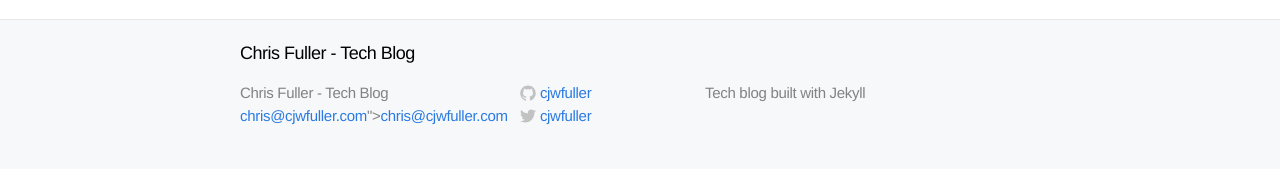
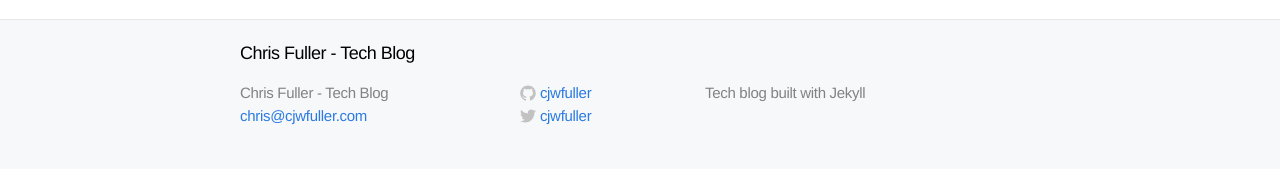
Before and after one commit to cjwfuller/cjwfuller.github.io, a Jekyll site: the page built from index.html, in a window 1280 px wide. Shown: the part 1012-1181 px from the top of the page. Built offline with Jekyll 4.4.1, drawn with Linux system fonts in a browser that asks for light colours; the list of posts is cut into pages by our own code; some of the changed lines change nothing that is shown.

Commit message:
fix email formatting

```diff
--- a/_config.yml
+++ b/_config.yml
@@ -1,6 +1,6 @@
 # Site settings
 title: Chris Fuller - Tech Blog
-email: <a href="mailto:chris@cjwfuller.com">chris@cjwfuller.com</a>
+email: chris@cjwfuller.com
 description: "Tech blog built with Jekyll"
 baseurl: ""
 url: "http://blog.cjwfuller.com"
```
